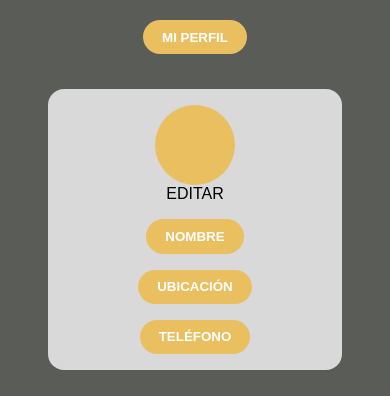
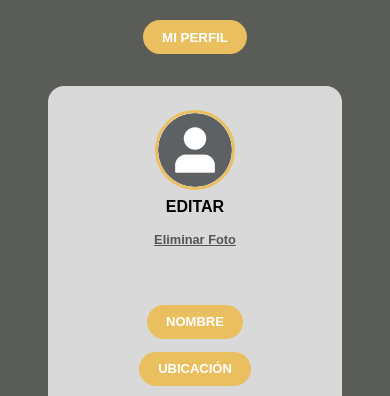
Before and after one commit to JPalacios-8/HogarFix, a plain HTML site: page html/miperfil.html in a window 390 px wide. Shown: the part 389-785 px from the top of the page. Drawn offline with Linux system fonts and the light colour scheme.

Commit message:
mi perfil

```diff
--- a/css/styles.css
+++ b/css/styles.css
@@ -317,3 +317,87 @@
   bottom: 0;
   left: 0;
 }
+/* perfil*/
+/* PERFIL */
+.contenedor-perfil {
+  background: #D9D9D9;
+  border-radius: 1rem;
+  width: 90%;
+  max-width: 400px;
+  margin: 2rem auto;
+  padding: 2rem 1rem;
+  display: flex;
+  flex-direction: column;
+  align-items: center;
+}
+
+.perfil-img-wrapper {
+  display: flex;
+  flex-direction: column;
+  align-items: center;
+  margin-bottom: 1.5rem;
+}
+
+.perfil-img {
+  width: 100px;
+  height: 100px;
+  border-radius: 50%;
+  object-fit: cover;
+  border: 3px solid #eabf60;
+  background-color: white;
+}
+
+/* Texto debajo de la imagen */
+.editar-texto {
+  margin-top: 0.5rem;
+  font-size: 1rem;
+  color: black;
+  font-weight: bold;
+  cursor: pointer;
+  text-align: center;
+}
+
+/* Botón para eliminar la foto */
+.btn-eliminar {
+  background: none;
+  border: none;
+  color: #555;
+  font-size: 0.8rem;
+  text-decoration: underline;
+  margin-top: 0.3rem;
+  margin-bottom: 1rem;
+  cursor: pointer;
+}
+
+/* Botones reutilizables */
+.btn-proveedor {
+  background-color: #eabf60;
+  color: white;
+  font-weight: bold;
+  border: none;
+  border-radius: 30px;
+  padding: 0.6rem 1.5rem;
+  font-size: 14px;
+  cursor: pointer;
+  margin: 0.4rem 0;
+  width: 100%;
+  max-width: 200px;
+  text-align: center;
+}
+
+/* Adaptación a pantallas pequeñas */
+@media (max-width: 400px) {
+  .perfil-img {
+    width: 80px;
+    height: 80px;
+  }
+
+  .contenedor-perfil {
+    padding: 1.5rem 1rem;
+  }
+
+  .btn-proveedor {
+    font-size: 13px;
+    padding: 0.5rem 1rem;
+  }
+}
--- a/html/miperfil.html
+++ b/html/miperfil.html
@@ -1,10 +1,10 @@
-<!-- miPerfil.html -->
 <!DOCTYPE html>
 <html lang="es">
 <head>
-  <meta charset="UTF-8">
+  <meta charset="UTF-8" />
+  <meta name="viewport" content="width=device-width, initial-scale=1.0"/>
   <title>Mi Perfil</title>
-  <link rel="stylesheet" href="../css/styles.css">
+  <link rel="stylesheet" href="../css/styles.css" />
 </head>
 <body class="pagina-inicio">
   <button class="btn-volverfa" onclick="window.location.href='perfil.html'">&#8592;</button>
@@ -14,10 +14,12 @@
     <button class="btn-singup">MI PERFIL</button>
   </div>
 
-  <div style="background: #D9D9D9; padding: 1rem; border-radius: 1rem; width: 90%; margin: auto;">
-    <div style="text-align: center;">
-      <div style="background-color: #eabf60; border-radius: 50%; width: 80px; height: 80px; margin: auto;"></div>
-      <p>EDITAR</p>
+  <div class="contenedor-perfil">
+    <div class="perfil-img-wrapper">
+      <img src="../imagenes/perfil-imagen.png" alt="Perfil" id="img-preview" class="perfil-img"/>
+      <label for="input-foto" class="editar-texto">EDITAR</label>
+      <input type="file" id="input-foto" accept="image/*" style="display: none;" />
+      <button id="btn-eliminar" class="btn-eliminar">Eliminar Foto</button>
     </div>
 
     <button class="btn-proveedor">NOMBRE</button>
@@ -25,6 +27,10 @@
     <button class="btn-proveedor">TELÉFONO</button>
   </div>
 
-  <footer class="footer">HOGARFIX</footer>
+<div class="franja-inferior">
+  HOGARFIX
+</div>
+
+  <script src="../js/perfil.js"></script>
 </body>
 </html>
```
Also changed, not shown: html/perfil.html (+1 -0 lines), javascript/perfil.js (+45 -55 lines), imagenes/perfil-imagen.png (added).
